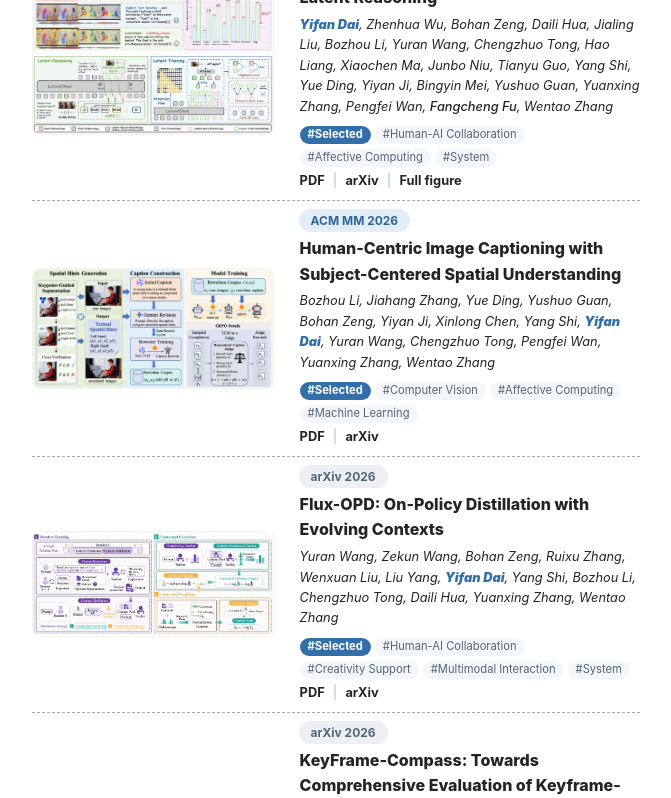
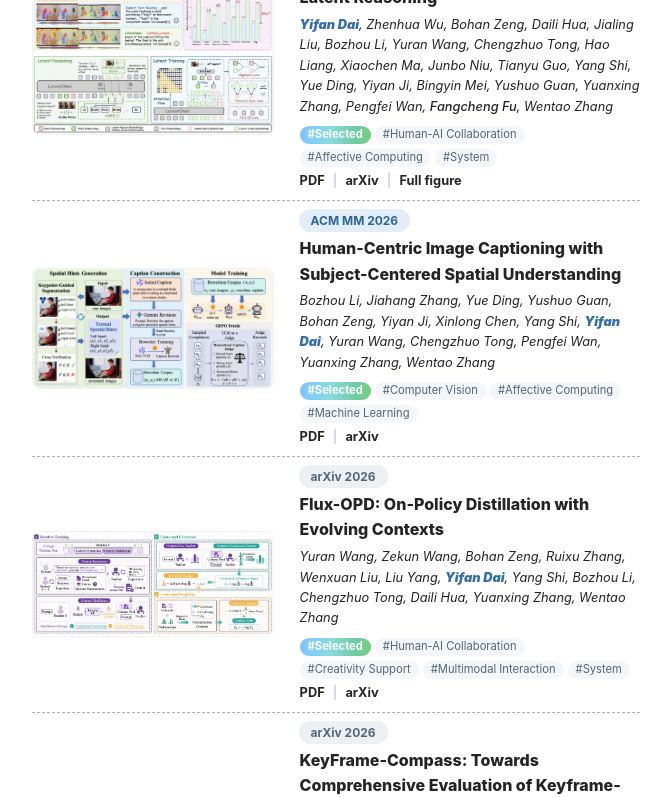
Before and after one commit to yfanDai/yfanDai.github.io, a React (Vite) app: page / in a window 1280 px wide. Shown: the part 800-1598 px from the top of the page, without its empty margins (480-1151 px from the left). Built offline with nearby package versions, Linux system fonts and the light colour scheme.

Commit message:
Restore animated rainbow Selected badges

```diff
--- a/src/css/Publications.css
+++ b/src/css/Publications.css
@@ -254,9 +254,17 @@
 
 
 .selected-tag-all {
-    background: var(--theme-accent);
+    background: linear-gradient(270deg, #ff7f96, #ffb07f, #ffcd49, #f3dc12, #b8cc7d, #7dcd6f, #6fcda6, #87dcdc, #7fcaff, #7f9dff, #9b7fff, #c57fff, #ff7fb9);
+    background-size: 400% 400%;
     color: #fff;
     font-weight: 700;
+    animation: rainbowFlow 4s ease infinite;
+}
+
+@keyframes rainbowFlow {
+    0% { background-position: 0% 50%; }
+    50% { background-position: 100% 50%; }
+    100% { background-position: 0% 50%; }
 }
 
 .submission-tag{
```
